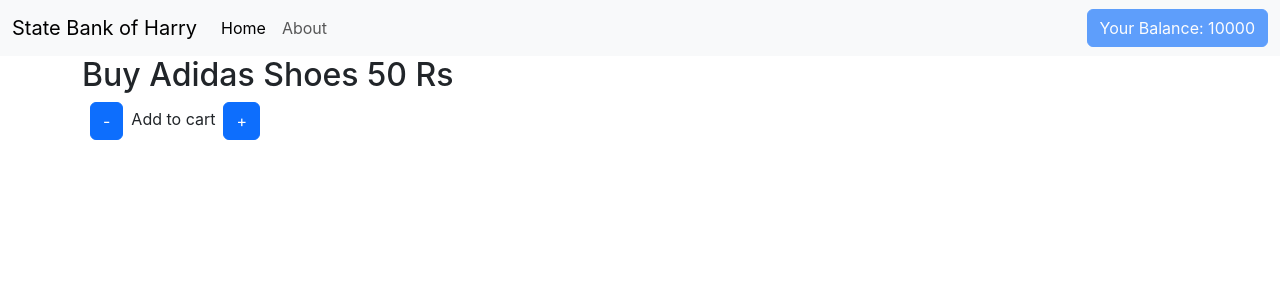
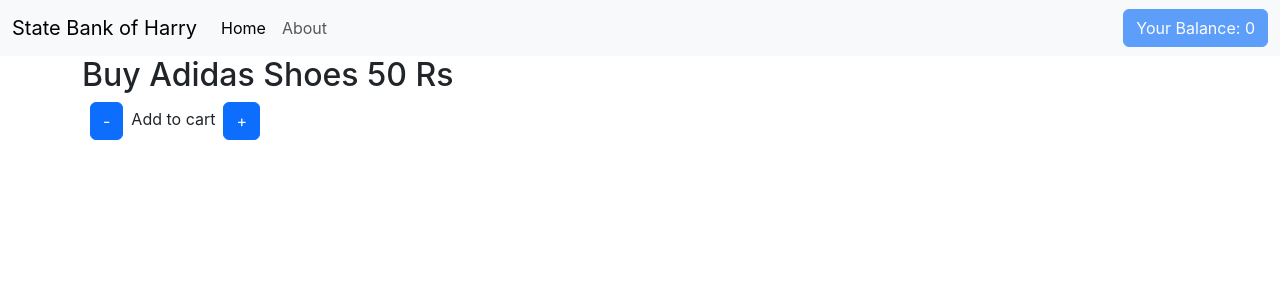
Before and after one commit to salim17/harry-redux, a React (Create React App) app: page / in a window 1280 px wide. Shown: the top 300 px of the page. Built offline with nearby package versions, Linux system fonts and the light colour scheme.

Commit message:
video 77

```diff
--- a/src/Navbar.js
+++ b/src/Navbar.js
@@ -1,6 +1,8 @@
 import React from "react";
+import { useSelector } from "react-redux";
 
 function Navbar() {
+    const amount = useSelector(state => state.amount);
   return (
     <div>
       <nav className="navbar navbar-expand-lg bg-body-tertiary">
@@ -34,7 +36,7 @@
             </ul>
             <div>
                 <button className="btn btn-primary" disabled="true">
-                    Your Balance: 10000
+                    Your Balance: {amount}
                 </button>
             </div>
           </div>
```
